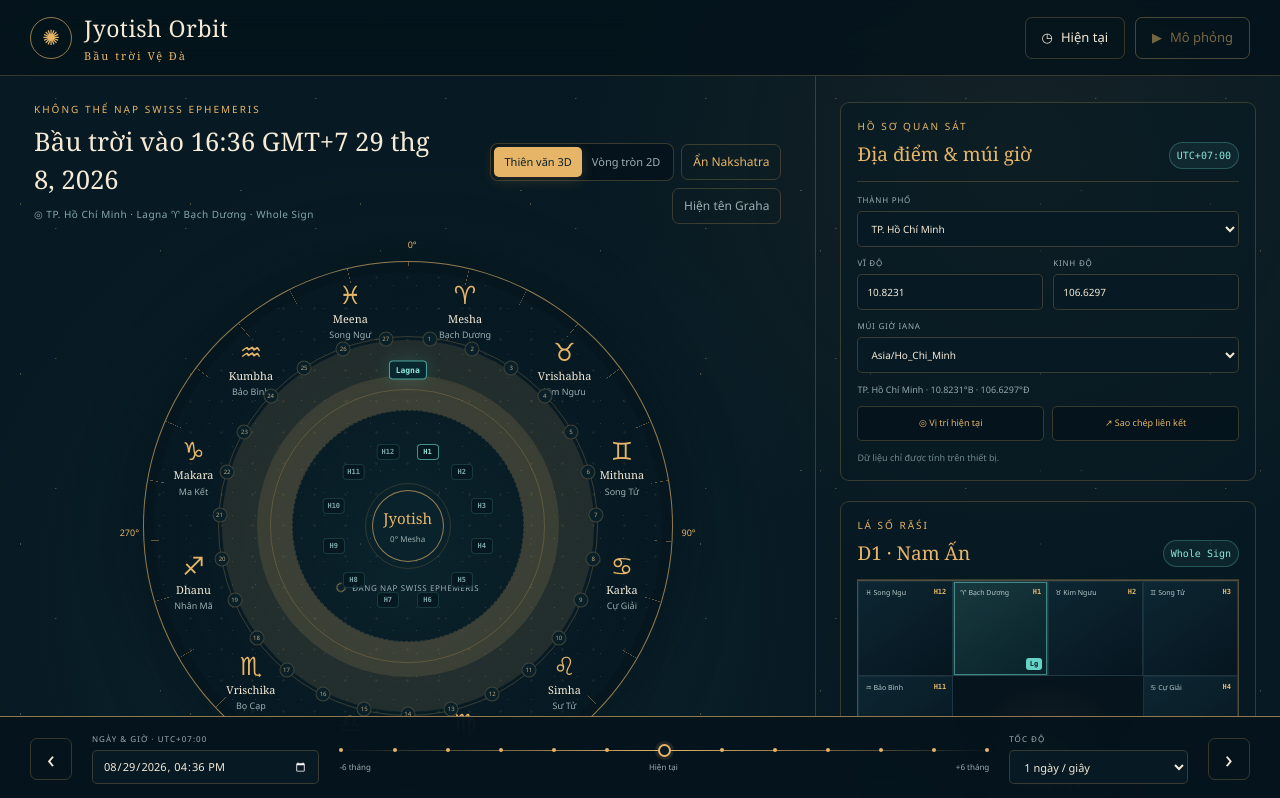
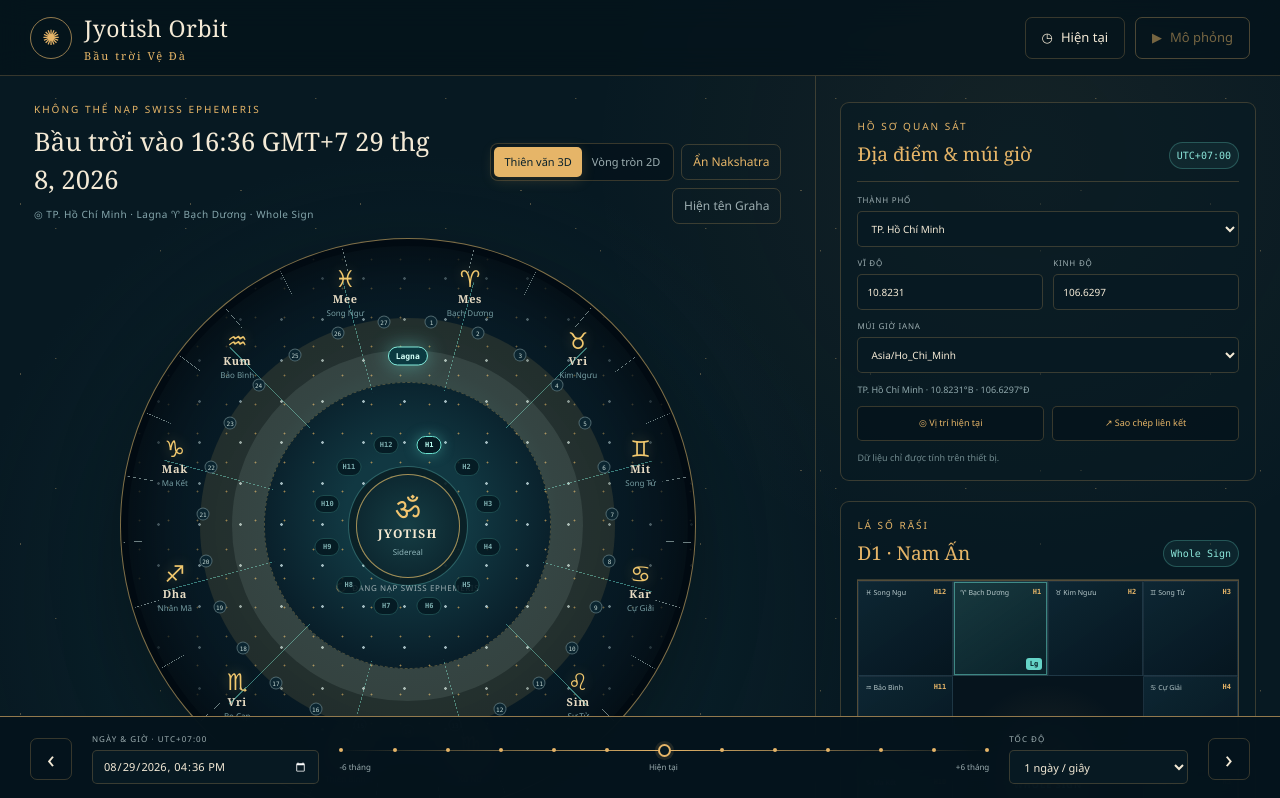
Before and after one commit to kimminhpro/mo-phong-chiem-tinh-ve-da, a Next.js app: page / in a window 1280 px wide. Shown: the top 798 px of the page. Built offline with nearby package versions, Linux system fonts and the light colour scheme.

Commit message:
Redesign 2D Jyotish mandala

```diff
--- a/app/JyotishOrbit.tsx
+++ b/app/JyotishOrbit.tsx
@@ -52,14 +52,17 @@ function ZodiacWheel({
   const moonPhase = getMoonPhase(grahas);
 
   return (
-    <div className="wheel-wrap" aria-label="Bản đồ 12 cung hoàng đạo">
-      <div className="wheel">
-        <div className="sector-lines" />
-        <div className="nakshatra-lines" />
-        <div className="orbit-rings" />
-        <div className="wheel-center">
-          <span>Jyotish</span>
-          <small>0° Mesha</small>
+    <div className="mandala-wrap" aria-label="Bản đồ hoàng đạo Jyotish 2D">
+      <div className="mandala">
+        <div className="mandala-stars" />
+        <div className="mandala-zodiac" />
+        <div className="mandala-nakshatra" />
+        <div className="mandala-houses" />
+        <div className="mandala-orbits" />
+        <div className="mandala-core">
+          <span>ॐ</span>
+          <strong>Jyotish</strong>
+          <small>{moonPhase ? `${Math.round(moonPhase.illumination * 100)}% Moon` : "Sidereal"}</small>
         </div>
         {grahas.length === 0 && (
           <div className="engine-loader">
@@ -77,15 +80,15 @@ function ZodiacWheel({
           );
           return (
             <div
-              className="rashi"
+              className="zodiac-sign"
               key={sanskrit}
               style={{
                 left: `${left}%`,
                 top: `${top}%`,
               }}
             >
-              <span className="rashi-symbol">{symbol}</span>
-              <span>{sanskrit}</span>
+              <span className="zodiac-symbol">{symbol}</span>
+              <span>{sanskrit.slice(0, 3)}</span>
               <small>{vietnamese}</small>
             </div>
           );
@@ -102,7 +105,7 @@ function ZodiacWheel({
           );
           return (
             <span
-              className={`house-label-2d ${houseIndex === 0 ? "active" : ""}`}
+              className={`mandala-house ${houseIndex === 0 ? "active" : ""}`}
               key={houseIndex}
               style={{ left: `${left}%`, top: `${top}%` }}
             >
@@ -111,7 +114,7 @@ function ZodiacWheel({
           );
         })}
         <span
-          className="lagna-2d"
+          className="mandala-lagna"
           style={
             {
               left: `${roundPosition(
@@ -138,7 +141,7 @@ function ZodiacWheel({
             );
             return (
               <span
-                className="nakshatra-label"
+                className="mandala-nakshatra-dot"
                 key={name}
                 aria-label={`${index + 1}. ${name}`}
                 style={{ left: `${left}%`, top: `${top}%` }}
@@ -149,7 +152,7 @@ function ZodiacWheel({
         })}
         {grahas.map((graha, index) => {
           const angle = graha.longitude;
-          const radius = 21 + (index % 3) * 4.8;
+          const radius = 27 + (index % 3) * 5.2;
           const left = roundPosition(
             50 + Math.sin((angle * Math.PI) / 180) * radius,
           );
@@ -159,7 +162,7 @@ function ZodiacWheel({
           return (
             <button
               type="button"
-              className={`planet ${selected === graha.id ? "active" : ""}`}
+              className={`mandala-planet ${selected === graha.id ? "active" : ""}`}
               key={graha.id}
               onClick={() => onSelect(graha.id)}
               aria-label={`${graha.name}, ${formatDegree(graha.longitude)}`}
@@ -168,6 +171,7 @@ function ZodiacWheel({
                   "--angle": `${roundPosition(angle)}deg`,
                   "--radius": `${radius}%`,
                   "--planet-color": graha.color,
+                  "--orbit": `${radius}%`,
                   left: `${left}%`,
                   top: `${top}%`,
                   opacity:
@@ -177,17 +181,16 @@ function ZodiacWheel({
                 } as React.CSSProperties
               }
             >
-              <span className="planet-dot">{graha.symbol}</span>
-              <span className="planet-label">{graha.name}</span>
+              <span className="mandala-planet-dot">{graha.symbol}</span>
+              <span className="mandala-planet-label">{graha.name}</span>
             </button>
           );
         })}
       </div>
-      <div className="wheel-legend">
-        <span>0°</span>
-        <span>90°</span>
-        <span>180°</span>
-        <span>270°</span>
+      <div className="mandala-caption">
+        <span><i /> Vòng Rāśi</span>
+        <span><i /> 27 Nakshatra</span>
+        <span><i /> 12 Bhāva</span>
       </div>
     </div>
   );
--- a/app/globals.css
+++ b/app/globals.css
@@ -363,84 +363,27 @@ main { min-height: 100vh; padding-bottom: 102px; position: relative; }
   border: 0 !important;
 }
 
-.wheel-wrap {
-  width: min(72vh, 720px);
-  max-width: 100%;
+.mandala-wrap { width: min(72vh, 720px); max-width: 100%; margin: 14px auto 8px; }
+.mandala {
+  position: relative;
   aspect-ratio: 1;
-  margin: 14px auto 6px;
-  position: relative;
+  border-radius: 50%;
+  overflow: hidden;
+  isolation: isolate;
+  border: 1px solid rgba(217, 178, 102, 0.58);
+  background: radial-gradient(circle at 50% 48%, #113842 0 15%, #091f2a 36%, #06151f 70%);
+  box-shadow: inset 0 0 0 7px rgba(1, 10, 17, 0.84), inset 0 0 78px rgba(0, 0, 0, 0.62), 0 24px 70px rgba(0, 0, 0, 0.28);
 }
-.wheel {
-  position: absolute;
-  inset: 4%;
-  border-radius: 50%;
-  border: 1px solid var(--line-strong);
-  box-shadow: inset 0 0 0 10px rgba(6, 23, 31, 0.82), 0 0 60px rgba(4, 13, 19, 0.55);
-  background:
-    radial-gradient(circle, rgba(230, 181, 104, 0.08) 0 1px, transparent 1.5px) 0 0 / 31px 31px,
-    radial-gradient(circle, rgba(255, 255, 255, 0.13) 0 0.7px, transparent 1px) 8px 12px / 23px 23px,
-    radial-gradient(circle at center, rgba(8, 29, 37, 0.2), #071922 70%);
-  overflow: hidden;
-}
-.wheel::before, .wheel::after {
-  content: "";
-  position: absolute;
-  inset: 14%;
-  border: 1px solid var(--line);
-  border-radius: 50%;
-}
-.wheel::after { inset: 24%; }
-.sector-lines {
-  position: absolute;
-  inset: 0;
-  border-radius: 50%;
-  background: repeating-conic-gradient(from -15deg, var(--line-strong) 0 0.16deg, transparent 0.16deg 30deg);
-  -webkit-mask: radial-gradient(circle, transparent 0 76%, #000 76.3%);
-  mask: radial-gradient(circle, transparent 0 76%, #000 76.3%);
-}
-.nakshatra-lines {
-  position: absolute;
-  inset: 0;
-  border-radius: 50%;
-  background: repeating-conic-gradient(
-    from 0deg,
-    rgba(230, 181, 104, 0.42) 0 0.11deg,
-    transparent 0.11deg 13.333333deg
-  );
-  -webkit-mask: radial-gradient(circle, transparent 0 66%, #000 66.3% 75%, transparent 75.3%);
-  mask: radial-gradient(circle, transparent 0 66%, #000 66.3% 75%, transparent 75.3%);
-}
-.orbit-rings {
-  position: absolute;
-  inset: 28%;
-  border: 1px dashed rgba(230, 181, 104, 0.18);
-  border-radius: 50%;
-  box-shadow:
-    0 0 0 34px rgba(0, 0, 0, 0), 0 0 0 35px rgba(230, 181, 104, 0.12),
-    0 0 0 69px rgba(0, 0, 0, 0), 0 0 0 70px rgba(230, 181, 104, 0.12);
-}
-.wheel-center {
-  position: absolute;
-  left: 50%;
-  top: 50%;
-  width: 72px;
-  height: 72px;
-  transform: translate(-50%, -50%);
-  border: 1px solid var(--line-strong);
-  outline: 1px solid rgba(230, 181, 104, 0.16);
-  outline-offset: 6px;
-  border-radius: 50%;
-  display: grid;
-  place-content: center;
-  text-align: center;
-  background: #0a222b;
-}
-.wheel-center span {
-  font-family: Georgia, "Times New Roman", serif;
-  color: var(--gold);
-  font-size: 15px;
-}
-.wheel-center small { color: var(--muted); margin-top: 3px; font-size: 8px; }
+.mandala-stars, .mandala-zodiac, .mandala-nakshatra, .mandala-houses, .mandala-orbits { position: absolute; inset: 0; border-radius: inherit; pointer-events: none; }
+.mandala-stars { opacity: .74; background: radial-gradient(circle, #d5edf0 0 1px, transparent 1.6px) 17px 19px / 41px 41px, radial-gradient(circle, #d1a85d 0 .7px, transparent 1.2px) 4px 6px / 29px 29px; mask: radial-gradient(circle, #000 42%, transparent 74%); }
+.mandala-zodiac { background: repeating-conic-gradient(from -15deg, rgba(226, 188, 106, .37) 0 .13deg, transparent .13deg 30deg), repeating-conic-gradient(from -15deg, rgba(69, 141, 147, .16) 0 29.55deg, rgba(181, 132, 67, .14) 29.55deg 30deg); -webkit-mask: radial-gradient(circle, transparent 0 71%, #000 71.3% 96%, transparent 96.3%); mask: radial-gradient(circle, transparent 0 71%, #000 71.3% 96%, transparent 96.3%); }
+.mandala-nakshatra { background: repeating-conic-gradient(from 0deg, rgba(200, 223, 220, .54) 0 .1deg, transparent .1deg 13.333333deg); -webkit-mask: radial-gradient(circle, transparent 0 63.5%, #000 63.8% 70%, transparent 70.3%); mask: radial-gradient(circle, transparent 0 63.5%, #000 63.8% 70%, transparent 70.3%); }
+.mandala-houses { background: repeating-conic-gradient(from -15deg, rgba(107, 224, 210, .5) 0 .18deg, transparent .18deg 30deg); -webkit-mask: radial-gradient(circle, transparent 0 34%, #000 34.3% 62%, transparent 62.3%); mask: radial-gradient(circle, transparent 0 34%, #000 34.3% 62%, transparent 62.3%); }
+.mandala-orbits { inset: 25%; border: 1px dashed rgba(224, 184, 99, .33); box-shadow: 0 0 0 32px rgba(201, 230, 221, .10), 0 0 0 64px rgba(224, 184, 99, .12); }
+.mandala-core { position: absolute; left: 50%; top: 50%; z-index: 3; width: 104px; height: 104px; transform: translate(-50%, -50%); border: 1px solid rgba(224, 184, 99, .72); border-radius: 50%; display: grid; place-content: center; text-align: center; background: radial-gradient(circle, #153d44, #0a2029); box-shadow: 0 0 0 7px rgba(7, 26, 34, .9), 0 0 0 8px rgba(115, 210, 198, .28); }
+.mandala-core span { color: #f2c56f; font: 30px Georgia, serif; line-height: .9; }
+.mandala-core strong { margin-top: 5px; color: #f3e8d1; font: 700 12px Georgia, serif; letter-spacing: .1em; text-transform: uppercase; }
+.mandala-core small { margin-top: 4px; color: #8eb5b9; font-size: 8px; }
 .engine-loader {
   position: absolute;
   left: 50%;
@@ -466,132 +409,24 @@ main { min-height: 100vh; padding-bottom: 102px; position: relative; }
 @keyframes engine-spin {
   to { transform: rotate(360deg); }
 }
-.rashi {
-  position: absolute;
-  height: auto;
-  width: 68px;
-  transform: translate(-50%, -50%);
-  text-align: center;
-  display: flex;
-  flex-direction: column;
-  align-items: center;
-  pointer-events: none;
-}
-.nakshatra-label {
-  position: absolute;
-  width: 15px;
-  height: 15px;
-  transform: translate(-50%, -50%);
-  border: 1px solid rgba(230, 181, 104, 0.24);
-  border-radius: 50%;
-  background: #0a2029;
-  color: #bca77f;
-  font-family: "Segoe UI", Arial, sans-serif;
-  font-size: 6px;
-  line-height: 13px;
-  text-align: center;
-  z-index: 2;
-  pointer-events: none;
-}
-.house-label-2d {
-  position: absolute;
-  z-index: 2;
-  min-width: 22px;
-  padding: 3px 4px;
-  transform: translate(-50%, -50%);
-  border: 1px solid rgba(101, 212, 199, 0.18);
-  border-radius: 4px;
-  background: rgba(5, 23, 31, 0.8);
-  color: #7da6aa;
-  font: 700 7px "Consolas", monospace;
-  text-align: center;
-  pointer-events: none;
-}
-.house-label-2d.active {
-  border-color: rgba(101, 212, 199, 0.65);
-  color: #8ce7db;
-}
-.lagna-2d {
-  position: absolute;
-  z-index: 4;
-  padding: 4px 6px;
-  transform: translate(-50%, -50%);
-  border: 1px solid rgba(101, 212, 199, 0.72);
-  border-radius: 4px;
-  background: #08262d;
-  color: #8ce7db;
-  box-shadow: 0 0 18px rgba(101, 212, 199, 0.18);
-  font: 700 8px "Consolas", monospace;
-  pointer-events: none;
-}
-.rashi-symbol { color: var(--gold); font-size: clamp(17px, 2vw, 25px); line-height: 1; }
-.rashi > span:not(.rashi-symbol) {
-  font-family: Georgia, "Times New Roman", serif;
-  color: var(--ivory);
-  font-size: clamp(8px, 0.85vw, 11px);
-  margin-top: 4px;
-}
-.rashi small {
-  color: var(--muted);
-  font-size: clamp(7px, 0.7vw, 9px);
-  white-space: nowrap;
-  margin-top: 1px;
-}
-.planet {
-  --angle: 0deg;
-  --radius: 30%;
-  position: absolute;
-  left: 50%;
-  top: 50%;
-  width: 0;
-  height: 0;
-  padding: 0;
-  border: 0;
-  background: none;
-  transform: none;
-  cursor: pointer;
-  z-index: 4;
-}
-.planet-dot {
-  position: absolute;
-  left: 50%;
-  top: 50%;
-  width: 32px;
-  height: 32px;
-  transform: translate(-50%, -50%);
-  border-radius: 50%;
-  display: grid;
-  place-items: center;
-  color: var(--planet-color);
-  background: #0b2029;
-  border: 1px solid color-mix(in srgb, var(--planet-color), transparent 30%);
-  box-shadow: 0 0 0 4px rgba(6, 22, 30, 0.72);
-  font-family: Georgia, "Times New Roman", serif;
-  font-size: 18px;
-  transition: 160ms ease;
-}
-.planet:hover .planet-dot, .planet.active .planet-dot {
-  transform: translate(-50%, -50%) scale(1.15);
-  box-shadow: 0 0 0 5px rgba(6, 22, 30, 0.85), 0 0 18px color-mix(in srgb, var(--planet-color), transparent 50%);
-}
-.planet.active .planet-dot { border-width: 2px; }
-.planet-label {
-  position: absolute;
-  top: 21px;
-  left: 50%;
-  transform: translateX(-50%);
-  white-space: nowrap;
-  font-size: 9px;
-  color: color-mix(in srgb, var(--planet-color), white 18%);
-  opacity: 0.9;
-}
-.labels-hidden .planet-label { display: none; }
-.wheel-legend { position: absolute; inset: 0; pointer-events: none; font-size: 9px; color: var(--gold); }
-.wheel-legend span { position: absolute; }
-.wheel-legend span:nth-child(1) { left: 50%; top: 0; }
-.wheel-legend span:nth-child(2) { right: 0; top: 50%; }
-.wheel-legend span:nth-child(3) { left: 50%; bottom: 0; }
-.wheel-legend span:nth-child(4) { left: 0; top: 50%; }
+.zodiac-sign { position: absolute; z-index: 2; width: 68px; transform: translate(-50%, -50%); display: grid; justify-items: center; gap: 1px; color: #dfe7e0; pointer-events: none; text-align: center; }
+.zodiac-symbol { color: #f1c86e; font: 23px Georgia, serif; line-height: 1; text-shadow: 0 0 14px rgba(241, 200, 110, .32); }
+.zodiac-sign > span:not(.zodiac-symbol) { color: #e6dac2; font: 700 clamp(8px, .9vw, 11px) Georgia, serif; letter-spacing: .06em; }
+.zodiac-sign small { color: #769da2; font-size: clamp(6px, .65vw, 8px); white-space: nowrap; }
+.mandala-nakshatra-dot { position: absolute; z-index: 2; width: 13px; height: 13px; transform: translate(-50%, -50%); border-radius: 50%; border: 1px solid rgba(201, 224, 220, .35); background: #0b2530; color: #c4d7d2; font: 6px/11px "Consolas", monospace; text-align: center; pointer-events: none; }
+.mandala-house { position: absolute; z-index: 2; min-width: 25px; padding: 4px 3px; transform: translate(-50%, -50%); border: 1px solid rgba(102, 210, 197, .25); border-radius: 999px; background: rgba(4, 25, 33, .86); color: #7eafb0; font: 700 7px "Consolas", monospace; text-align: center; pointer-events: none; }
+.mandala-house.active { color: #bcfff4; border-color: #6ce2d1; box-shadow: 0 0 14px rgba(97, 224, 207, .38); }
+.mandala-lagna { position: absolute; z-index: 5; padding: 4px 7px; transform: translate(-50%, -50%); border: 1px solid #83eadb; border-radius: 999px; background: #0b3a41; color: #d4fff8; box-shadow: 0 0 20px rgba(105, 226, 211, .48); font: 700 8px "Consolas", monospace; pointer-events: none; }
+.mandala-planet { position: absolute; width: 0; height: 0; padding: 0; border: 0; background: none; cursor: pointer; z-index: 4; }
+.mandala-planet-dot { position: absolute; left: 50%; top: 50%; width: 34px; height: 34px; transform: translate(-50%, -50%); display: grid; place-items: center; border: 1px solid color-mix(in srgb, var(--planet-color), white 12%); border-radius: 10px; color: var(--planet-color); background: linear-gradient(145deg, #123640, #071a24); box-shadow: 0 0 0 3px rgba(5, 18, 25, .83), inset 0 1px rgba(255, 255, 255, .12); font: 20px Georgia, serif; transition: transform 170ms ease, box-shadow 170ms ease; }
+.mandala-planet:hover .mandala-planet-dot, .mandala-planet.active .mandala-planet-dot { transform: translate(-50%, -50%) scale(1.2) rotate(45deg); box-shadow: 0 0 0 4px #071c25, 0 0 22px color-mix(in srgb, var(--planet-color), transparent 32%); }
+.mandala-planet.active .mandala-planet-dot { border-width: 2px; }
+.mandala-planet-label { position: absolute; top: 23px; left: 50%; transform: translateX(-50%); color: color-mix(in srgb, var(--planet-color), white 20%); font-size: 9px; white-space: nowrap; text-shadow: 0 1px 3px #000; }
+.mandala-caption { display: flex; justify-content: center; gap: 15px; margin-top: 10px; color: #759ca2; font-size: 9px; letter-spacing: .03em; }
+.mandala-caption span { display: flex; align-items: center; gap: 5px; }
+.mandala-caption i { width: 13px; height: 2px; background: #d4ae65; }
+.mandala-caption span:nth-child(2) i { height: 1px; background: #b9d8d2; }
+.mandala-caption span:nth-child(3) i { height: 3px; background: #65d4c7; }
 
 .selection-readout {
   border-top: 1px solid var(--line);
@@ -1067,12 +902,15 @@ aside { padding: 26px 24px 20px; }
   .reset-view { min-height: 42px; }
   .coordinate-key, .coordinate-caveat { display: none; }
   .coordinate-state { display: grid; }
-  .wheel-wrap { width: min(96vw, 570px); }
-  .rashi { width: 50px; }
-  .rashi > span:not(.rashi-symbol), .rashi small { display: none; }
-  .nakshatra-label { width: 12px; height: 12px; font-size: 5px; line-height: 10px; }
-  .planet-dot { width: 26px; height: 26px; font-size: 15px; }
-  .planet-label { font-size: 7px; top: 16px; }
+  .mandala-wrap { width: min(96vw, 570px); }
+  .zodiac-sign { width: 50px; }
+  .zodiac-sign > span:not(.zodiac-symbol), .zodiac-sign small { display: none; }
+  .mandala-nakshatra-dot { width: 11px; height: 11px; font-size: 5px; line-height: 9px; }
+  .mandala-planet-dot { width: 28px; height: 28px; font-size: 16px; }
+  .mandala-planet-label { font-size: 7px; top: 18px; }
+  .mandala-core { width: 82px; height: 82px; }
+  .mandala-core span { font-size: 24px; }
+  .mandala-core strong { font-size: 10px; }
   .selection-readout { grid-template-columns: auto 1fr 1fr; gap: 13px; }
   .movement-readout { display: none; }
   aside { display: block; padding: 20px 14px; }
```
